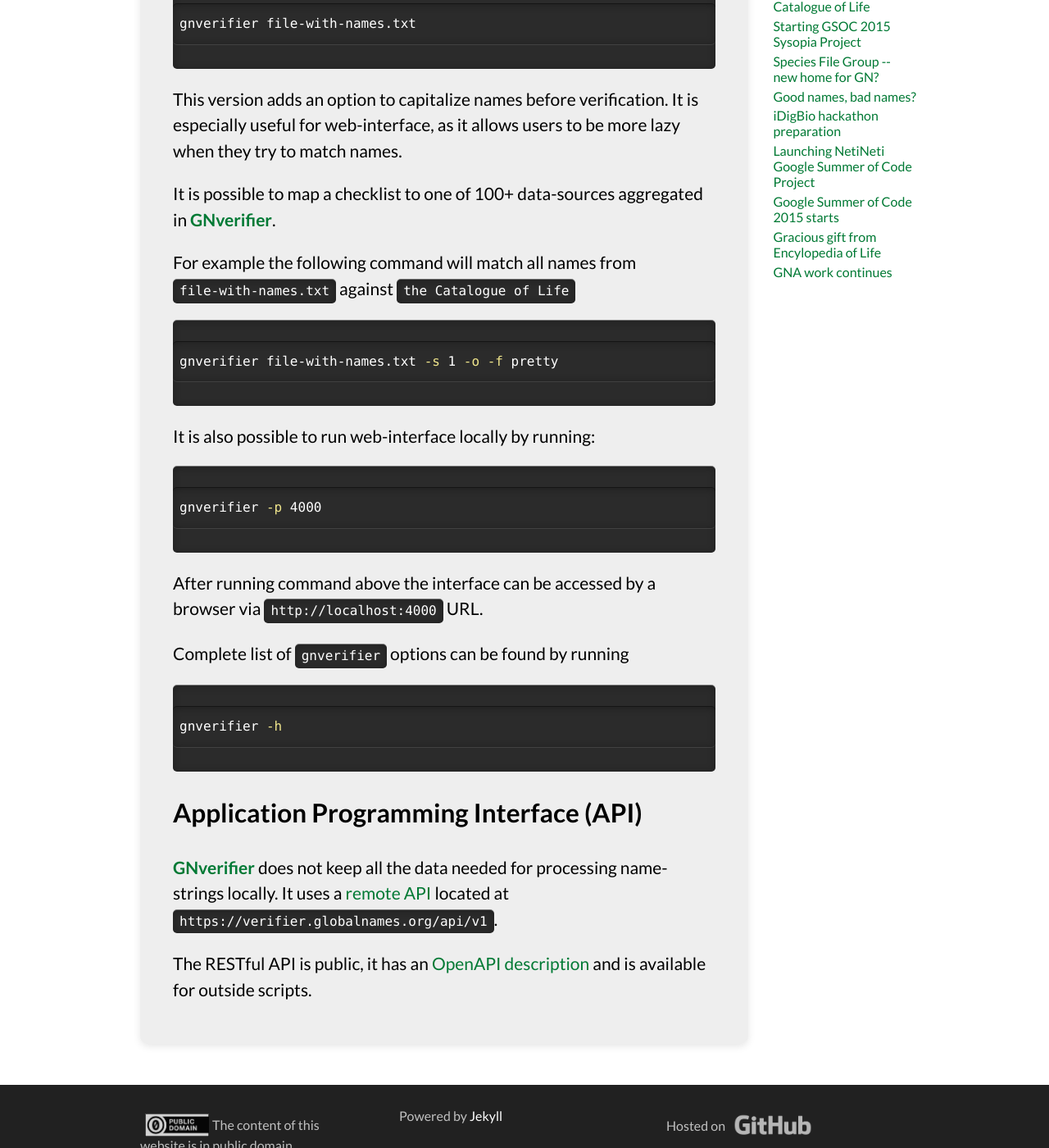
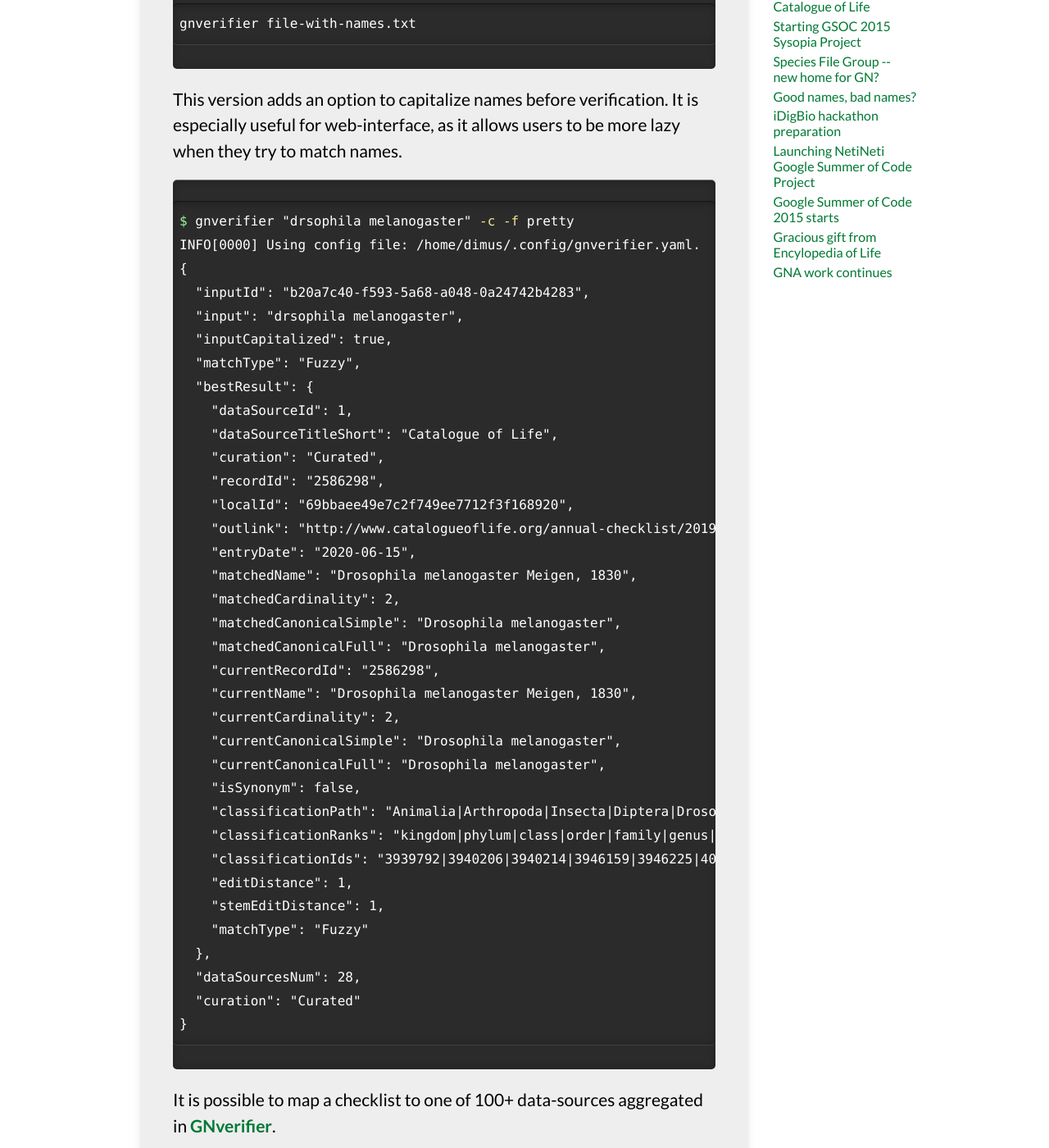
Before and after one commit to GlobalNamesArchitecture/GlobalNamesArchitecture.github.io, a Jekyll site: the page built from _posts/2021-04-10-gnverifier-0.3.0.md, in a window 1280 px wide and 1400 px high, scrolled down 2253 px. Shown: the whole window at 82% size. Built offline with Jekyll 4.4.1, drawn with Linux system fonts in a browser that asks for light colours; nearby versions of some CDN libraries; some of the changed text lies outside the part shown.

Commit message:
blog improvements

````diff
--- a/_posts/2021-04-10-gnverifier-0.3.0.md
+++ b/_posts/2021-04-10-gnverifier-0.3.0.md
@@ -74,10 +74,48 @@ This version adds an option to capitalize names before verification. It is
 especially useful for web-interface, as it allows users to be more lazy when
 they try to match names.
 
+```bash
+$ gnverifier "drsophila melanogaster" -c -f pretty
+INFO[0000] Using config file: /home/dimus/.config/gnverifier.yaml.
+{
+  "inputId": "b20a7c40-f593-5a68-a048-0a24742b4283",
+  "input": "drsophila melanogaster",
+  "inputCapitalized": true,
+  "matchType": "Fuzzy",
+  "bestResult": {
+    "dataSourceId": 1,
+    "dataSourceTitleShort": "Catalogue of Life",
+    "curation": "Curated",
+    "recordId": "2586298",
+    "localId": "69bbaee49e7c2f749ee7712f3f168920",
+    "outlink": "http://www.catalogueoflife.org/annual-checklist/2019/details/species/id/69bbaee49e7c2f749ee7712f3f168920",
+    "entryDate": "2020-06-15",
+    "matchedName": "Drosophila melanogaster Meigen, 1830",
+    "matchedCardinality": 2,
+    "matchedCanonicalSimple": "Drosophila melanogaster",
+    "matchedCanonicalFull": "Drosophila melanogaster",
+    "currentRecordId": "2586298",
+    "currentName": "Drosophila melanogaster Meigen, 1830",
+    "currentCardinality": 2,
+    "currentCanonicalSimple": "Drosophila melanogaster",
+    "currentCanonicalFull": "Drosophila melanogaster",
+    "isSynonym": false,
+    "classificationPath": "Animalia|Arthropoda|Insecta|Diptera|Drosophilidae|Drosophila|Drosophila melanogaster",
+    "classificationRanks": "kingdom|phylum|class|order|family|genus|species",
+    "classificationIds": "3939792|3940206|3940214|3946159|3946225|4031785|2586298",
+    "editDistance": 1,
+    "stemEditDistance": 1,
+    "matchType": "Fuzzy"
+  },
+  "dataSourcesNum": 28,
+  "curation": "Curated"
+}
+```
+
 It is possible to map a checklist to one of 100+ data-sources aggregated in
 [**GNverifier**][gnverifier].
 
-For example the following command will match all names from
+The following command will match all names from
 `file-with-names.txt` against `the Catalogue of Life`
 
 ```bash
````
Also changed, not shown: other parts of _posts/2021-04-10-gnverifier-0.3.0.md (+2 -1 lines).
